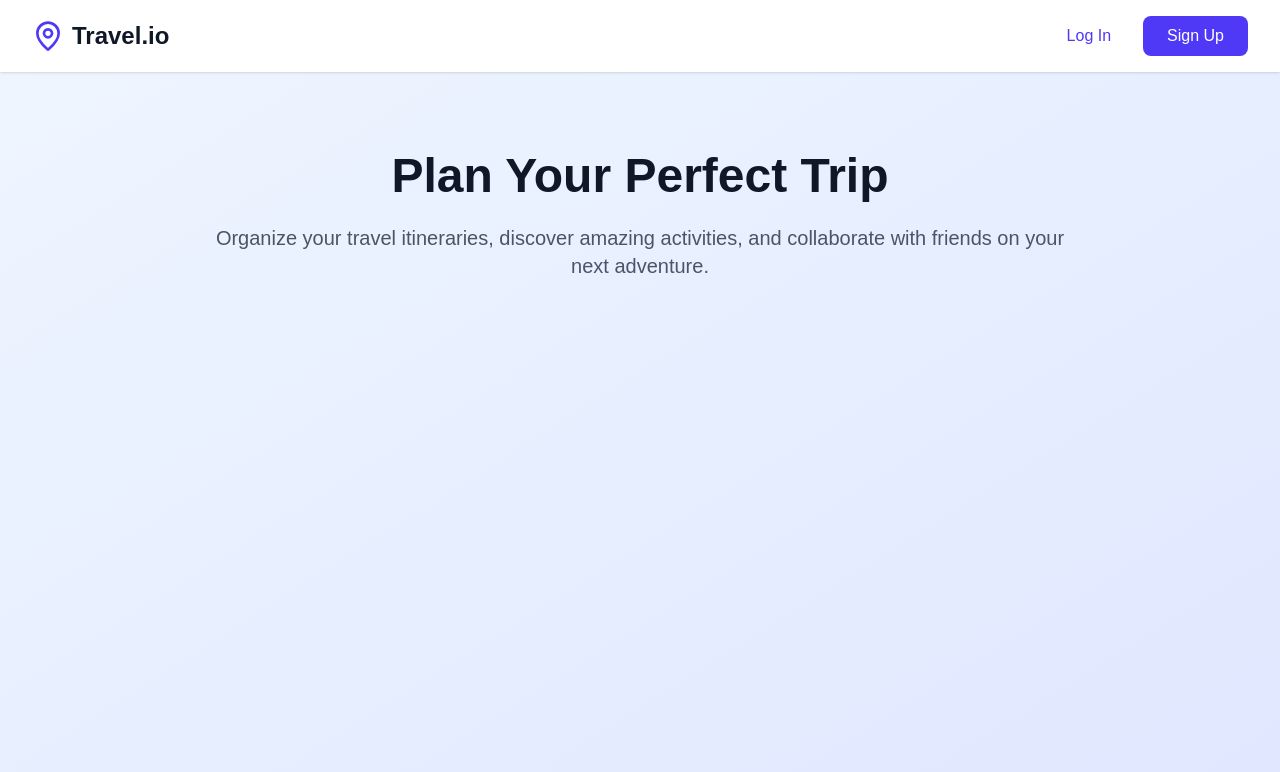
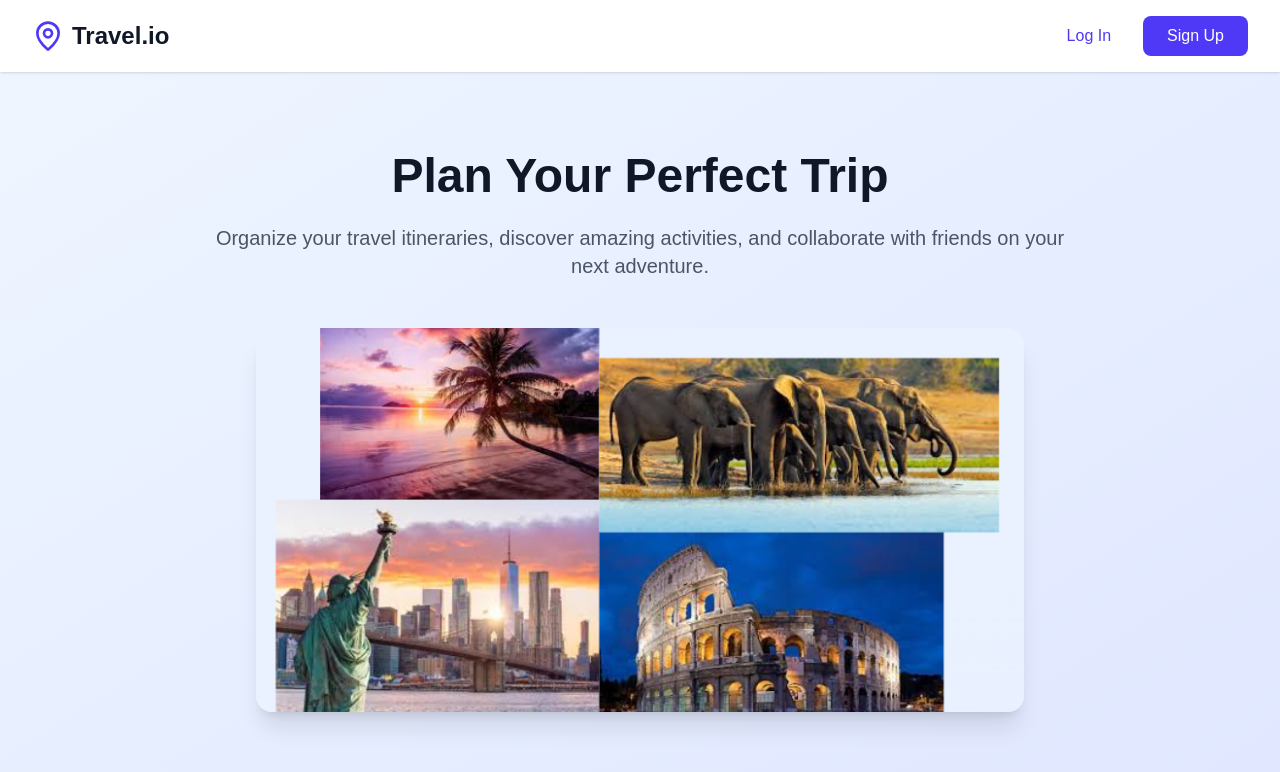
Before and after one commit to HariPeri/TripPlanner, a Next.js app: page / in a window 1280 px wide. Shown: the top 772 px of the page. Built offline with nearby package versions, Linux system fonts and the light colour scheme.

Commit message:
front page image

```diff
--- a/components/HomePage.js
+++ b/components/HomePage.js
@@ -1,16 +1,20 @@
-
 import React from 'react';
 import { Calendar, Plus, Search, Users, MapPin } from 'lucide-react';
+import Image from 'next/image';
 
 const HomePage = ({ setCurrentView }) => {
   return (
     <div className="min-h-screen bg-linear-to-br from-blue-50 to-indigo-100">
       <nav className="bg-white shadow-sm">
         <div className="max-w-7xl mx-auto px-4 sm:px-6 lg:px-8 py-4 flex justify-between items-center">
+
+          {/* LOGO AREA */}
           <div className="flex items-center space-x-2">
             <MapPin className="w-8 h-8 text-indigo-600" />
             <span className="text-2xl font-bold text-gray-900">Travel.io</span>
           </div>
+
+          {/* BUTTONS */}
           <div className="space-x-4">
             <button
               onClick={() => setCurrentView('login')}
@@ -28,12 +32,29 @@ const HomePage = ({ setCurrentView }) => {
         </div>
       </nav>
 
+      {/* MAIN LANDING SECTION */}
       <div className="max-w-4xl mx-auto px-4 py-20 text-center">
-        <h1 className="text-5xl font-bold text-gray-900 mb-6">Plan Your Perfect Trip</h1>
+        <h1 className="text-5xl font-bold text-gray-900 mb-6">
+          Plan Your Perfect Trip
+        </h1>
+
         <p className="text-xl text-gray-600 mb-12">
-          Organize your travel itineraries, discover amazing activities, and collaborate with friends on
-          your next adventure.
+          Organize your travel itineraries, discover amazing activities, and collaborate
+          with friends on your next adventure.
         </p>
+
+        {/* --- HERO IMAGE --- */}
+        <div className="flex justify-center mt-10">
+          <div className="relative w-full max-w-3xl h-72 md:h-96">
+            <Image
+              src="/hero-trip1.png"
+              alt="People planning a trip"
+              fill
+              className="object-cover rounded-2xl shadow-xl"
+              priority
+            />
+          </div>
+        </div>
       </div>
     </div>
   );
```
Also changed, not shown: public/hero-trip1.png (added).
